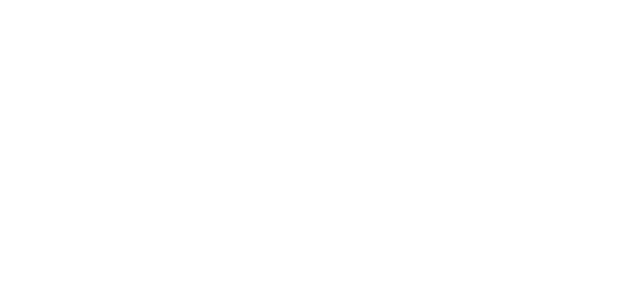
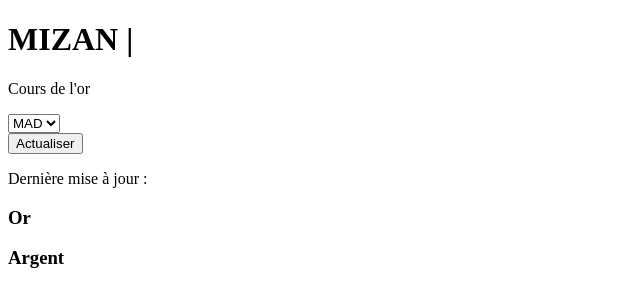
Before and after one commit to amajjoute/mizan, a plain HTML site: page index.html in a window 1280 px wide. Shown: the whole page, without its empty margins (0-640 px from the left). Drawn offline with Linux system fonts and the light colour scheme.

Commit message:
feat: add the header structure and the first HTML section structure

```diff
--- a/index.html
+++ b/index.html
@@ -8,6 +8,65 @@
     <title>Mizan - c'est une platform qui gére... </title>
 </head>
 <body>
+    <header>
+        <div class="header">
+            <div class="title">
+                <h1>MIZAN   |   </h1>
+                <p>Cours de l'or</p>
+            </div>
 
+            <div class="select-actualiser">
+                <select name="curreuncy" id="curreuncy">
+                    <option value="mad">MAD</option>
+                    <option value="usd">USD</option>
+                    <option value="eur">EUR</option>
+                </select>
+
+                <div id="actualiser" class="actualiser">
+                    <button>Actualiser</button>
+                </div>
+            </div>
+        </div>
+    </header>
+
+    <main>
+        <section>
+            <div id="date-update" class="date-update">
+                <p>Dernière mise à jour : </p>
+            </div>
+        </section>
+
+        <section>
+            <div class="cards">
+                <div class="or-card">
+                    <div>
+                        <h3>Or</h3>
+                    </div>
+
+                    <div id="or-price-info" class="or-price-info">
+                    </div>
+
+                    <div id="or-all-info" class="or-all-info">
+                    </div>
+                </div>
+
+                <div class="money-card">
+                    <div>
+                        <h3>Argent</h3>
+                    </div>
+
+                    <div id="money-price-info" class="money-price-info">
+                    </div>
+
+                    <div id="money-all-info" class="money-all-info">
+                    </div>
+                </div>
+            </div>
+        </section>
+
+        <section></section>
+
+        <section></section>
+    </main>
 </body>
 </html>
```
